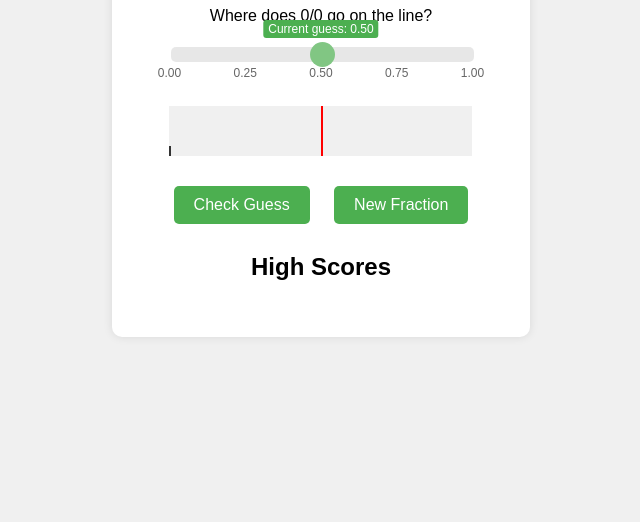
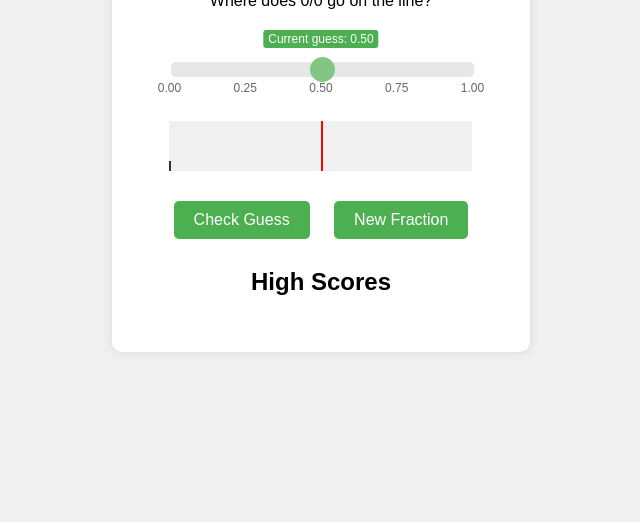
Before and after one commit to Caffeine-Gallery/sliceright-0192b0112d01, a website built with Vite: page frontend/index.html in a window 1280 px wide. Shown: the part 278-800 px from the top of the page, without its empty margins (319-959 px from the left). Built offline with nearby package versions, Linux system fonts and the light colour scheme; what @dfinity/agent would draw is missing.

Commit message:
0192b06b-ddda-733a-ba48-81f0ba851f4a

```diff
--- a/frontend/index.css
+++ b/frontend/index.css
@@ -20,6 +20,7 @@ body {
     width: 80%;
     margin: 20px auto;
     position: relative;
+    padding-top: 30px; /* Add padding to make room for the current guess display */
 }
 
 #guess-slider {
@@ -70,14 +71,14 @@ body {
 
 #current-guess-display {
     position: absolute;
-    top: -25px;
+    top: 0;
+    left: 50%;
     transform: translateX(-50%);
     background-color: #4CAF50;
     color: white;
     padding: 2px 5px;
     border-radius: 3px;
     font-size: 12px;
-    transition: left 0.1s ease;
 }
 
 #fraction-visualization {
--- a/frontend/index.html
+++ b/frontend/index.html
@@ -11,9 +11,9 @@
         <h1>Fraction Guessing Game</h1>
         <div id="fraction-display"></div>
         <div id="slider-container">
+            <div id="current-guess-display"></div>
             <input type="range" id="guess-slider" min="0" max="1" step="0.01" value="0.5">
             <div id="slider-markers"></div>
-            <div id="current-guess-display"></div>
         </div>
         <div id="fraction-visualization">
             <div id="fraction-ticks"></div>
--- a/frontend/index.js
+++ b/frontend/index.js
@@ -33,7 +33,6 @@ function updateUserGuessDisplay(guess) {
     const userGuessLine = document.getElementById('user-guess-line');
     userGuessLine.style.left = `${guess * 100}%`;
     currentGuessDisplay.textContent = `Current guess: ${guess.toFixed(2)}`;
-    currentGuessDisplay.style.left = `${guess * 100}%`;
 }
 
 async function generateFraction() {
```
